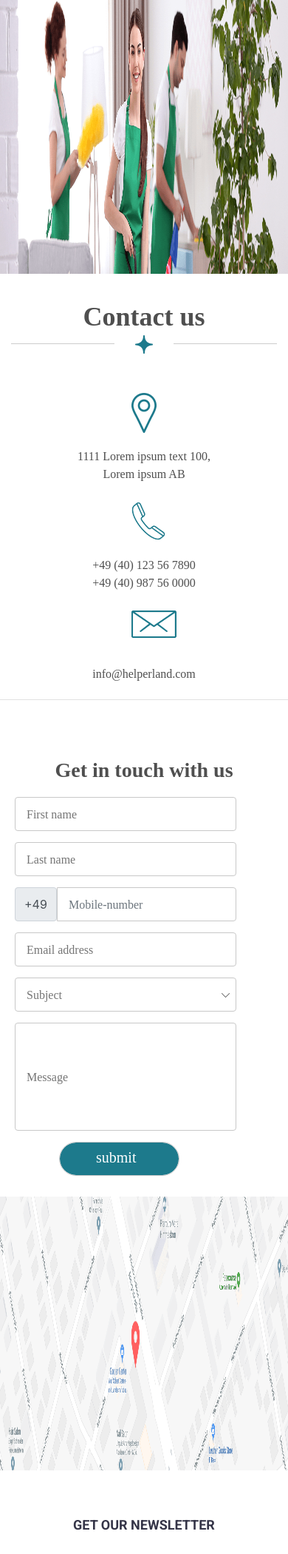
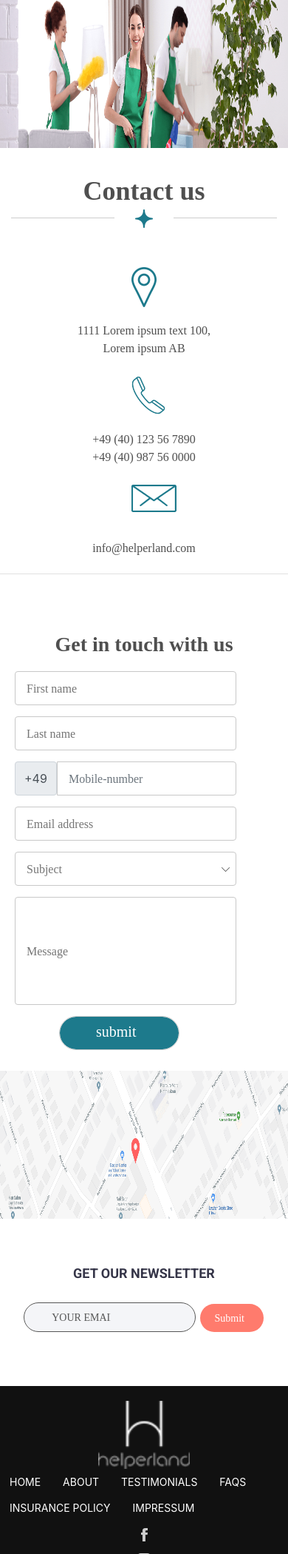
Before and after one commit to Harsh-Korat/Harsh-Korat, a PHP site: page /contact.html in a window 390 px wide. Shown: the part 64-2164 px from the top of the page at 74% size. Run offline with PHP 8.4, Linux system fonts and the light colour scheme; some libraries are stand-ins or nearby versions.

Commit message:
Update contact.css

```diff
--- a/HTML/Contact/contact.css
+++ b/HTML/Contact/contact.css
@@ -692,3 +692,18 @@ margin-left: auto;
 margin-right: auto;
 }
 }
+@media screen and (max-width:1200px) {
+.top-contat-img img, .map img{
+height:300px;
+}
+}
+@media screen and (max-width:780px) {
+.top-contat-img img, .map img{
+height:250px;
+}
+}
+@media screen and (max-width:680px) {
+.top-contat-img img, .map img{
+height:200px;
+}
+}
```
